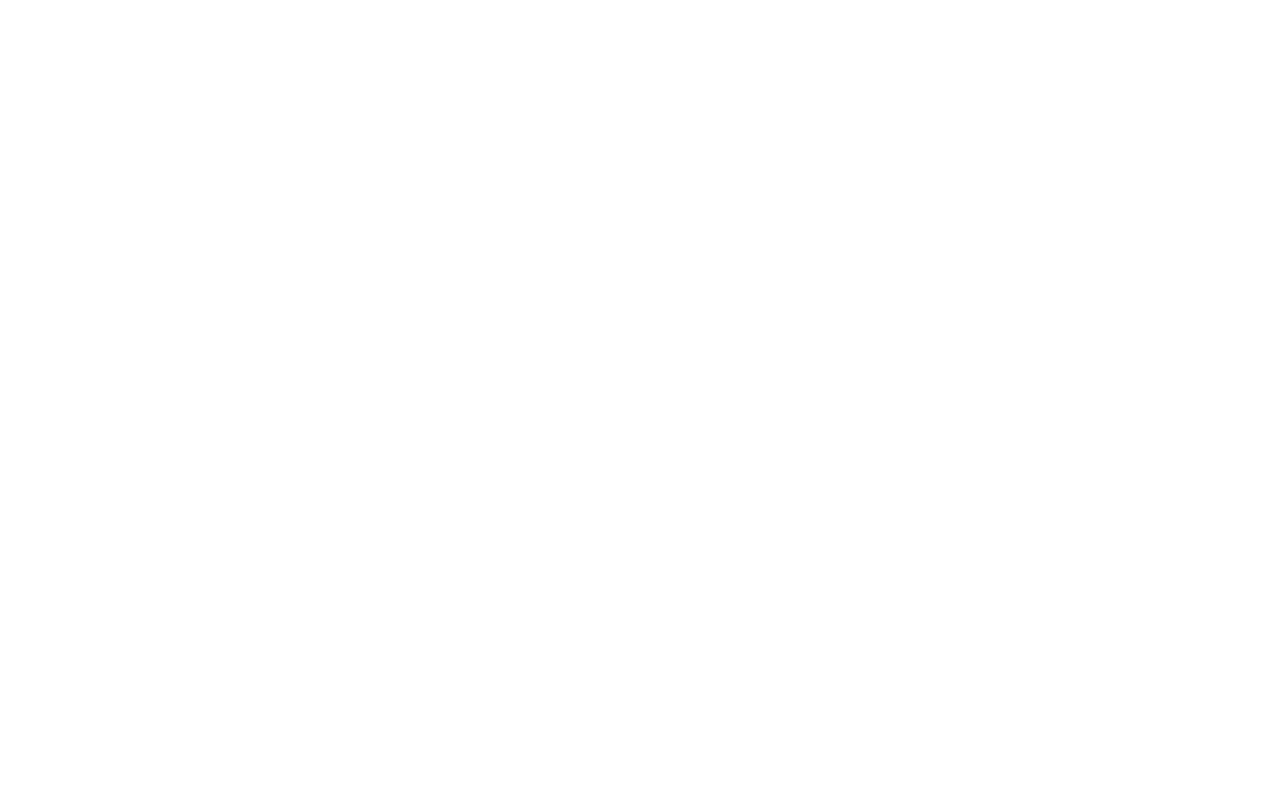
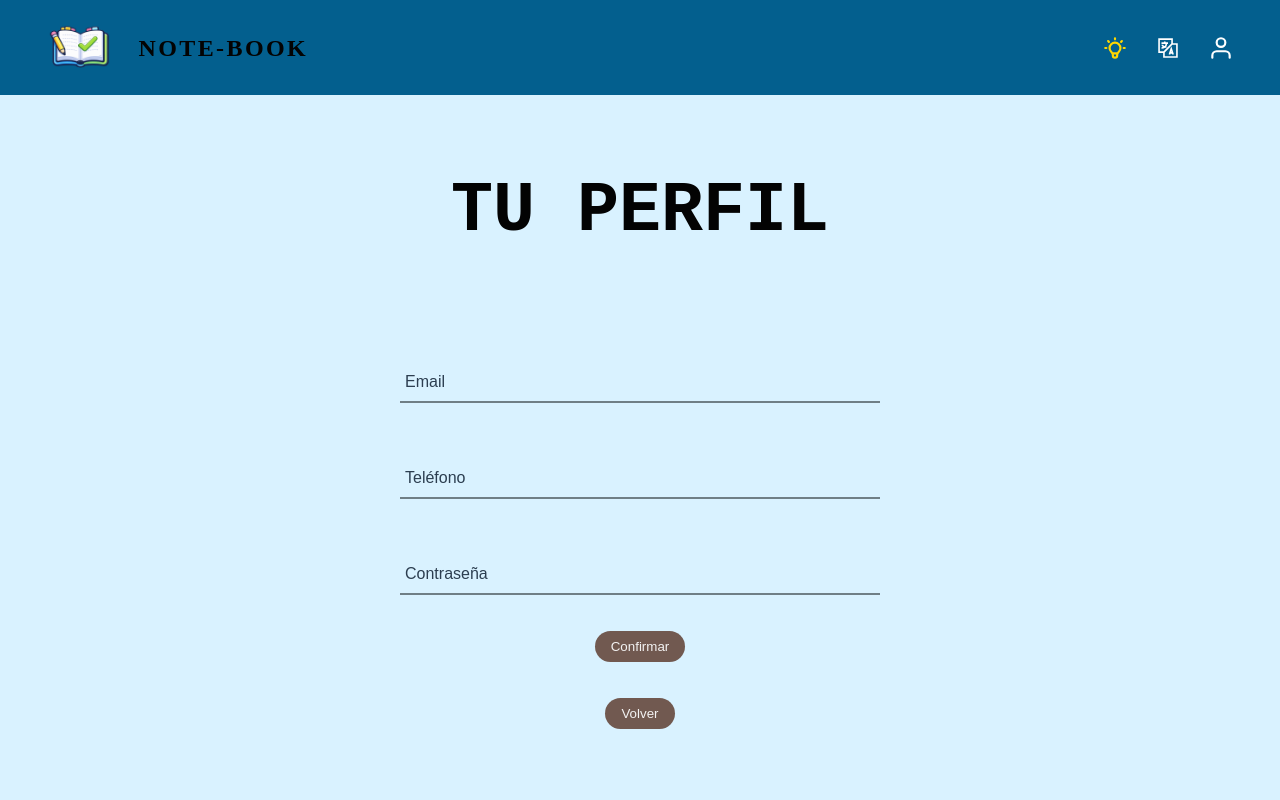
Before and after one commit to jponper533/TFG, a React (Vite) app in the folder frontend/: page /perfil-usuario in a window 1280 px wide. Before the commit this address had no page. Shown: the top 800 px of the page. Built offline with nearby package versions, Linux system fonts and the light colour scheme; sample sign-in values are in the browser's storage; a web font is replaced by a local one.

Commit message:
Inicios de perfil de usuario

```diff
--- a/frontend/src/App.jsx
+++ b/frontend/src/App.jsx
@@ -8,6 +8,7 @@ import ProtectedRoute from "./components/rutaProtegida.jsx";
 import ForgotPassword from "./pages/forgotpassword.jsx";
 import ResetPassword from "./pages/resetpassword.jsx";
 import Home from "./pages/home.jsx";
+import PerfilUsuario from "./pages/perfilUsuario.jsx";
 
 
 function App() {
@@ -23,7 +24,7 @@ function App() {
         <Route path="home" index element={<Home />} />
         <Route path="sobre-nosotros" element={<SobreNosotros />} />
         <Route path="contactos" element={<Contactos />} />
-
+        <Route path="perfil-usuario" element={<PerfilUsuario />} />
       </Route>
     </Routes>
   );
--- a/frontend/src/components/navigation/navigation.jsx
+++ b/frontend/src/components/navigation/navigation.jsx
@@ -4,6 +4,7 @@ import { HiOutlineLightBulb } from "react-icons/hi";
 import { FiUser } from "react-icons/fi";
 import { LiaLanguageSolid } from "react-icons/lia";
 import { useNavigate } from "react-router-dom";
+import { NavLink } from "react-router-dom";
 
 function Navigation() {
   const [dropdownOpen, setDropdownOpen] = useState(false);
@@ -46,6 +47,12 @@ function Navigation() {
               >
                 Cerrar sesión
               </button>
+
+                <NavLink className={navStyles.enlacePerfil}
+                  to="/perfil-usuario"
+                >
+                  <span>Ver perfil</span>
+                </NavLink>
             </div>
           )}
         </div>
--- a/frontend/src/components/navigation/navigation.module.css
+++ b/frontend/src/components/navigation/navigation.module.css
@@ -95,6 +95,24 @@
   background-color: #b60d0d;
 }
 
+.enlacePerfil {
+  background: rgb(75, 129, 211);
+  color: #fdfdfd;
+  padding: 8px 12px;
+  border-radius: 4px;
+  text-decoration: none;
+  text-align: center;
+  font-size: 20px;
+}
+.enlacePerfil:hover {
+  background-color: #3964a3;
+}
+
+span {
+  font-size: 14px;
+  color: #fdfdfd;
+}
+
 /* Opcional: hacer que el nav sea responsive */
 @media (max-width: 600px) {
   .contenedorIconos {
--- /dev/null
+++ b/frontend/src/pages/perfilUsuario.jsx
@@ -0,0 +1,48 @@
+import styles from './login.module.css'
+
+function PerfilUsuario() {
+    return (
+ <main className={styles.main}>
+      <h1 className={styles.titulo}>TU PERFIL</h1>
+      <form className={styles.formulario}>
+        <input
+          className={styles.input}
+          type="email"
+          name="email"
+          placeholder="Email"
+          required
+        />
+        <input
+          className={styles.input}
+          type="text"
+          name="telefono"
+          placeholder="Teléfono"
+          required
+        />
+
+        <input
+          className={styles.input}
+          type="password"
+          name="password"
+          placeholder="Contraseña"
+          required
+        />
+
+        <button className={styles.boton} type="submit">
+          Confirmar
+        </button>
+      </form>
+
+      <form>
+        <button
+          type="button"
+          className={styles.boton}
+        >
+          Volver
+        </button>
+      </form>
+    </main>
+    )
+}
+
+export default PerfilUsuario
--- a/frontend/src/styles/stylesGlobales.css
+++ b/frontend/src/styles/stylesGlobales.css
@@ -14,74 +14,7 @@ body {
   font-weight: 400;
 }
 
-:root {
-  --background-main: #D9F2FF;
-  --background-cardContainer: #BEC8C9;
-  --background-card: #FBF6F5;
-  --color-textos: #0F1B1C;
-  --btn-color: #604B46;
-  --btnAgregar-color: #4A5736;
-  --headerFooter-color: #2C4E51;
-  --modoOscuroBackground-color: #4A5736;
-  --modoOscuroBtn-color: #E3ECD5;
-  --modoOscuroBtnYEnlacesHover-color: #c5ceb8;
-  --modoOscuroContainerCards-color: #3A442A;
-  --modoOscuroTextos-color: #F6F6F6;
-}
-
 .error {
   color: red;
   font-size: 14px;
 }
-
-/* modo oscuro*/
-body.dark-mode {
-  background-color: #4A5736;
-
-  main {
-    background-color: #4A5736;
-  }
-
-  h1 {
-    color: var(--modoOscuroTextos-color);
-  }
-
-  h2 {
-    color: var(--modoOscuroTextos-color);
-  }
-
-  h4 {
-    color: var(--modoOscuroTextos-color);
-  }
-
-  input {
-    color: var(--modoOscuroTextos-color);
-  }
-
-  input::placeholder {
-  color: rgb(255, 255, 255);
-  }
-
-  a {
-  color: rgb(255, 255, 255);
-  }
-
-
-  label {
-    color: var(--modoOscuroTextos-color);
-  }
-
-
-  span {
-    color: var(--modoOscuroTextos-color);
-  }
-
-  li:hover {
-    background-color: #4CAF50;
-  }
-
-}
-
-body.dark-mode main h1 {
-  color: #ffffff;
-}
```
Also changed, not shown: frontend/src/pages/perfilUsuario.module.css (added).
